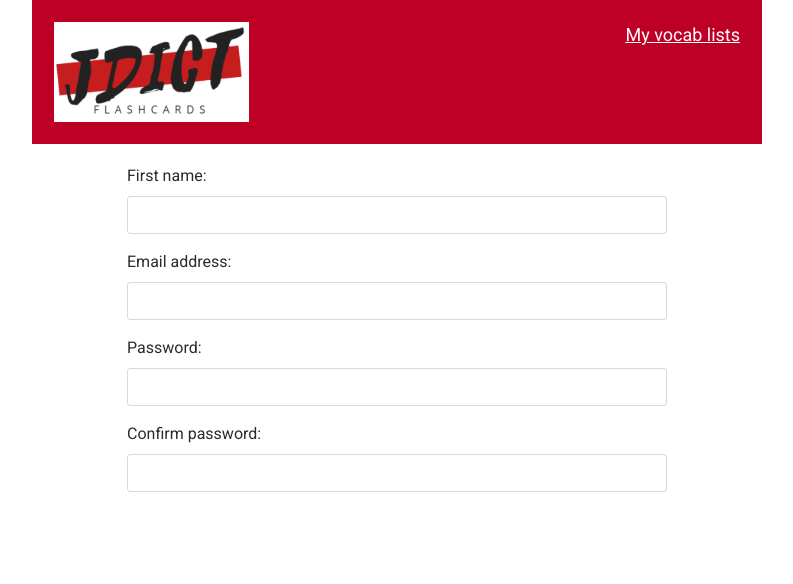
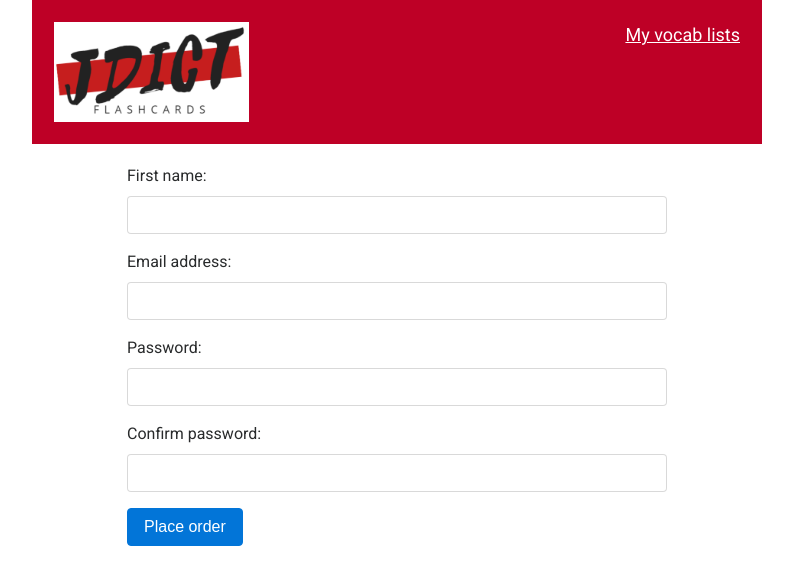
Before and after one commit to naomi789/2019_4640, an Angular app in the folder project/: page / in a window 1280 px wide. Shown: the top 584 px of the page, without its empty margins (243-1036 px from the left). Built offline with nearby package versions, Linux system fonts and the light colour scheme.

Commit message:
added submit button

```diff
--- a/project/src/app/signup/signup.component.html
+++ b/project/src/app/signup/signup.component.html
@@ -104,6 +104,8 @@
             </div>
           </div>
 
+    <button class="btn btn-primary">Place order</button>
+
 </form>
 </div>
 
```
